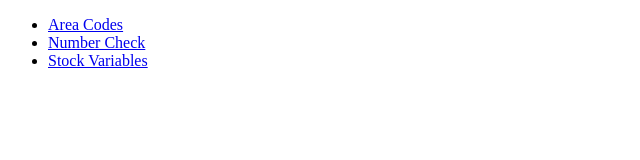
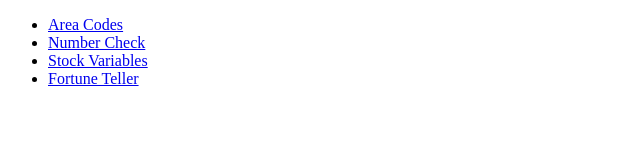
Before and after one commit to yayo214/yayo213.github.io, a plain HTML site: page index.html in a window 1280 px wide. Shown: the whole page, without its empty margins (0-640 px from the left). Drawn offline with Linux system fonts and the light colour scheme.

Commit message:
Update index.html

```diff
--- a/index.html
+++ b/index.html
@@ -9,6 +9,7 @@
 		   <li><a href="https://yayo214.github.io/AreaCodes">Area Codes</a></li>
 		   <li><a href="https://yayo214.github.io/NumberCheckV2">Number Check</a></li>
 		   <li><a href="https://yayo214.github.io/StockVariables">Stock Variables</a></li>
+		   <li><a href="https://yayo214.github.io/Fortune Teller">Fortune Teller</a></li>
 		   </ul>
    </body>
 </html>
```
